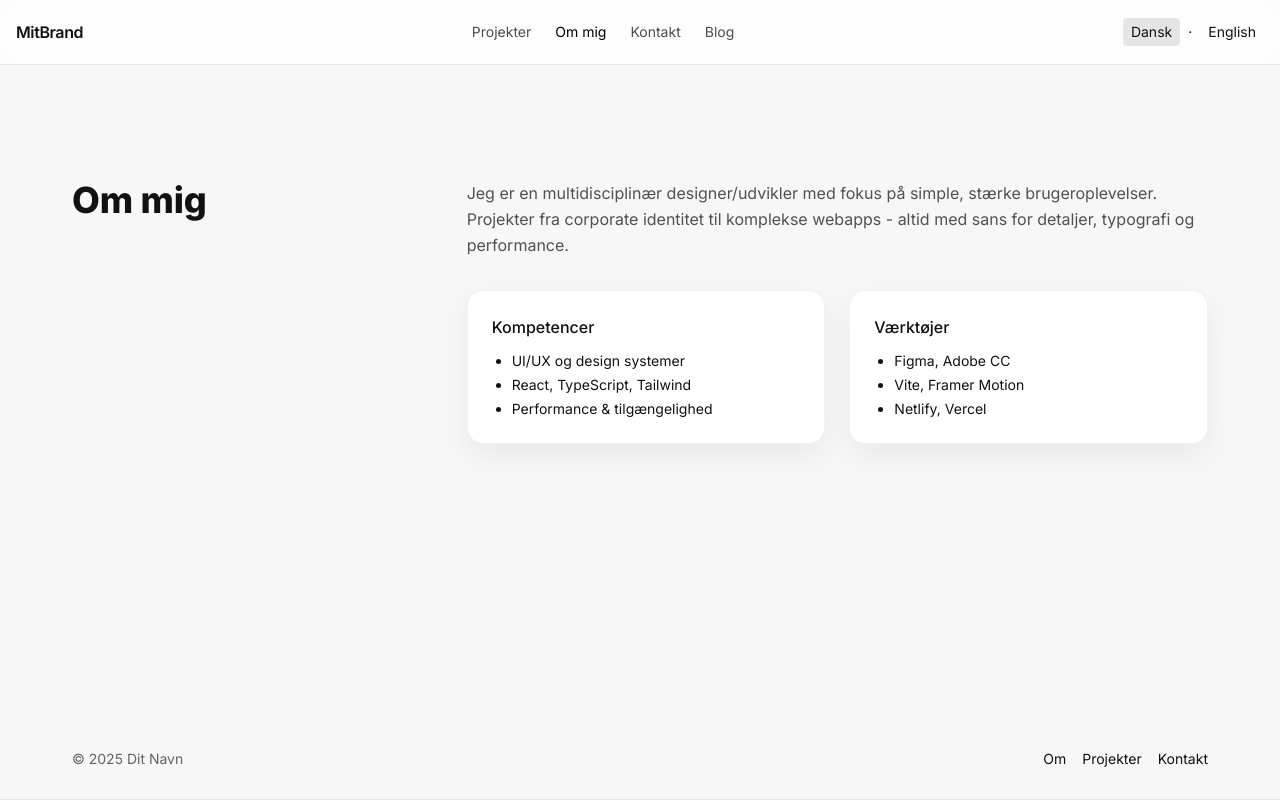
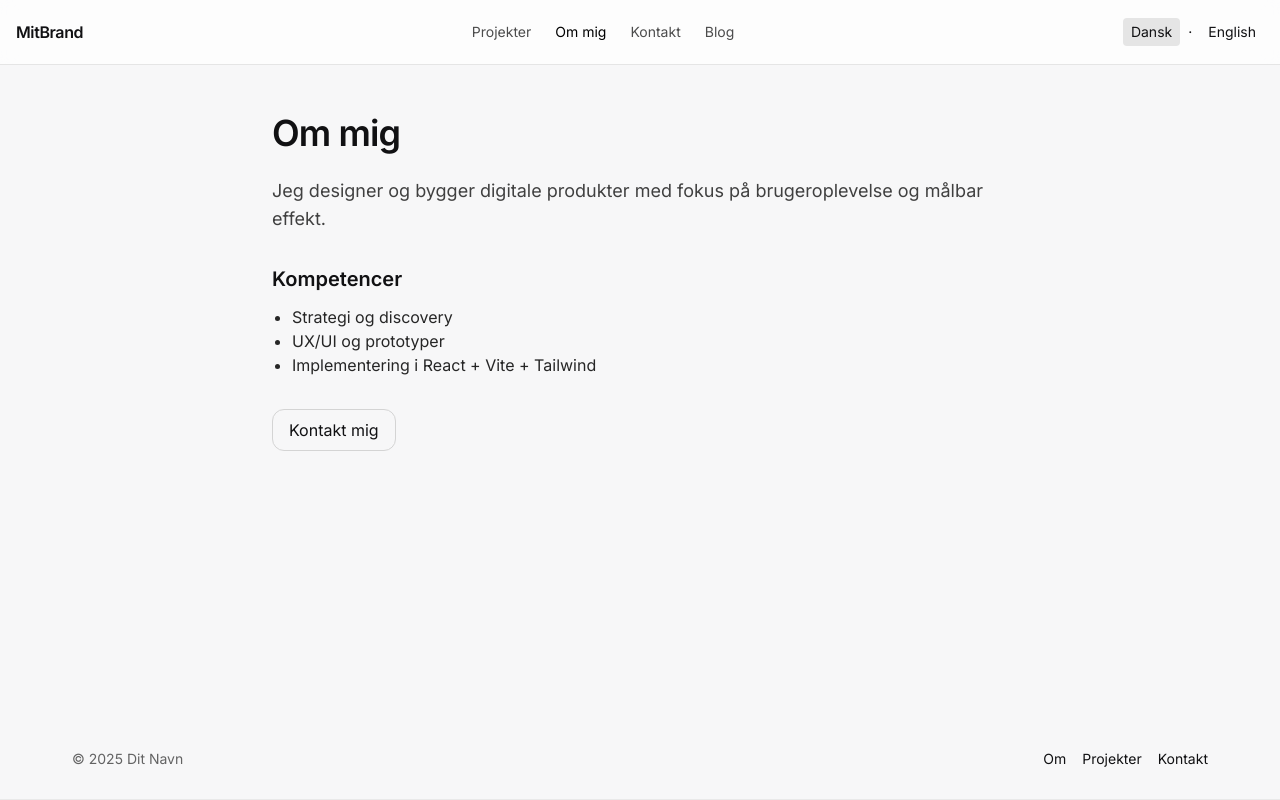
Before and after one commit to lundlund/resume, a React (Vite) app: page /about in a window 1280 px wide. Built offline with nearby package versions, Linux system fonts and the light colour scheme.

Commit message:
Update transl. on contact and project

```diff
--- a/src/locales/da/common.json
+++ b/src/locales/da/common.json
@@ -30,5 +30,20 @@
     "thanks": "Tak for din besked! Jeg vender tilbage snarest.",
     "error": "Noget gik galt under afsendelse. Prøv igen om lidt.",
     "replyTime": "Svarer typisk inden for 24 timer."
+  },
+  "about": {
+    "title": "Om mig",
+    "intro": "Jeg designer og bygger digitale produkter med fokus på brugeroplevelse og målbar effekt.",
+    "skillsTitle": "Kompetencer",
+    "skills": ["Strategi og discovery", "UX/UI og prototyper", "Implementering i React + Vite + Tailwind"],
+    "cta": "Kontakt mig"
+  },
+  "projects": {
+    "title": "Udvalgte <hi1>projekter</hi1>",
+    "lead": "Et udvalg af leverede løsninger og <hi>hurtige prototyper</hi>.",
+    "cards": [
+      { "title": "LokalAI Landing", "desc": "Konsulent-site med priskalkulator og Netlify CMS." },
+      { "title": "Talker", "desc": "Privatlivsfokuseret P2P-beskeder med circuit padding." }
+    ]
   }
 }
--- a/src/locales/en/common.json
+++ b/src/locales/en/common.json
@@ -31,5 +31,20 @@
     "thanks": "Thanks! I’ll get back to you shortly.",
     "error": "Something went wrong. Please try again.",
     "replyTime": "Typically replies within 24 hours."
+  },
+  "about": {
+    "title": "About me",
+    "intro": "I design and build digital products focused on UX and measurable impact.",
+    "skillsTitle": "Skills",
+    "skills": ["Strategy and discovery", "UX/UI and prototypes", "Implementation in React + Vite + Tailwind"],
+    "cta": "Get in touch"
+  },
+  "projects": {
+    "title": "Selected <hi1>projects</hi1>",
+    "lead": "A selection of shipped work and <hi>rapid prototypes</hi>.",
+    "cards": [
+      { "title": "LokalAI Landing", "desc": "Consultancy landing with pricing calculator and Netlify CMS." },
+      { "title": "Talker", "desc": "Privacy-first P2P messaging with circuit padding." }
+    ]
   }
 }
--- a/src/pages/About.tsx
+++ b/src/pages/About.tsx
@@ -1,42 +1,35 @@
-import React from 'react'
-import Section from '@/components/ui/Section'
-import Heading from '@/components/ui/Heading'
-import Card from '@/components/ui/Card'
+import { useTranslation } from "react-i18next";
 
-export default function About(){
+export default function About() {
+  const { t } = useTranslation(); // re-render ved sprogskift
+
   return (
-    <main>
-      <Section>
-        <div className="grid lg:grid-cols-3 gap-12">
-          <div className="lg:col-span-1">
-            <Heading size="lg">Om mig</Heading>
-          </div>
-          <div className="lg:col-span-2">
-            <p className="text-muted leading-relaxed">
-              Jeg er en multidisciplinær designer/udvikler med fokus på simple, stærke brugeroplevelser.
-              Projekter fra corporate identitet til komplekse webapps - altid med sans for detaljer, typografi og performance.
-            </p>
-            <div className="mt-8 grid sm:grid-cols-2 gap-6">
-              <Card className="p-6">
-                <h3 className="font-medium">Kompetencer</h3>
-                <ul className="mt-3 text-sm space-y-1 list-disc pl-5">
-                  <li>UI/UX og design systemer</li>
-                  <li>React, TypeScript, Tailwind</li>
-                  <li>Performance & tilgængelighed</li>
-                </ul>
-              </Card>
-              <Card className="p-6">
-                <h3 className="font-medium">Værktøjer</h3>
-                <ul className="mt-3 text-sm space-y-1 list-disc pl-5">
-                  <li>Figma, Adobe CC</li>
-                  <li>Vite, Framer Motion</li>
-                  <li>Netlify, Vercel</li>
-                </ul>
-              </Card>
-            </div>
-          </div>
-        </div>
-      </Section>
+    <main className="mx-auto max-w-3xl px-4 py-12">
+      <h1 className="text-4xl font-semibold tracking-tight">
+        {t("about.title")}
+      </h1>
+
+      <p className="mt-6 text-lg text-neutral-700 leading-7">
+        {t("about.intro")}
+      </p>
+
+      <section className="mt-8 space-y-3">
+        <h2 className="text-xl font-semibold">{t("about.skillsTitle")}</h2>
+        <ul className="list-disc pl-5 text-neutral-800">
+          <li>{t("about.skills.0")}</li>
+          <li>{t("about.skills.1")}</li>
+          <li>{t("about.skills.2")}</li>
+        </ul>
+      </section>
+
+      <section className="mt-8">
+        <a
+          href="mailto:you@example.com"
+          className="inline-flex items-center rounded-xl border border-neutral-300 px-4 py-2 hover:bg-neutral-50"
+        >
+          {t("about.cta")}
+        </a>
+      </section>
     </main>
-  )
+  );
 }
--- a/src/pages/Projects.tsx
+++ b/src/pages/Projects.tsx
@@ -1,29 +1,39 @@
-import React from 'react'
-import Section from '@/components/ui/Section'
-import Heading from '@/components/ui/Heading'
-import Card from '@/components/ui/Card'
-import { projects } from '@/data/projects'
+import { Trans, useTranslation } from "react-i18next";
+import Highlighter from "@/components/Highlighter";
 
-export default function Projects(){
+export default function Projects() {
+  useTranslation(); // abonner på sprogskift (vi bruger ikke t direkte her)
   return (
-    <main>
-      <Section>
-        <Heading size="lg">Projekter</Heading>
-        <p className="mt-3 text-muted max-w-prose">Et udvalg af arbejde på tværs af web, brand og produkt.</p>
-        <div className="mt-8 grid sm:grid-cols-2 lg:grid-cols-3 gap-6">
-          {projects.map((p)=>(
-            <Card key={p.id}>
-              <div className="aspect-video overflow-hidden rounded-2xl">
-                <img src={p.img} alt={p.title} className="w-full h-full object-cover hover:scale-[1.02] transition-transform" />
-              </div>
-              <div className="p-4 flex items-center justify-between">
-                <h3 className="font-medium">{p.title}</h3>
-                <span aria-hidden>↗</span>
-              </div>
-            </Card>
-          ))}
-        </div>
-      </Section>
+    <main className="mx-auto max-w-4xl px-4 py-12">
+      <h1 className="text-4xl font-semibold tracking-tight">
+        <Trans
+          i18nKey="projects.title"
+          components={{
+            hi1: <Highlighter>{""}</Highlighter>
+          }}
+          defaults={`Selected <hi1>projects</hi1>`}
+        />
+      </h1>
+
+      <p className="mt-6 text-lg text-neutral-700 leading-7">
+        <Trans
+          i18nKey="projects.lead"
+          components={{ hi: <Highlighter>{""}</Highlighter> }}
+          defaults={`A showcase of shipped work and <hi>rapid prototypes</hi>.`}
+        />
+      </p>
+
+      <div className="mt-10 grid gap-6 sm:grid-cols-2">
+        <article className="rounded-2xl border border-neutral-200 p-5 hover:bg-neutral-50">
+          <h3 className="text-xl font-semibold">{/* nøgle 1 */}<Trans i18nKey="projects.cards.0.title" defaults="LokalAI Landing" /></h3>
+          <p className="mt-2 text-neutral-700"><Trans i18nKey="projects.cards.0.desc" defaults="Consultancy landing with pricing calculator and Netlify CMS." /></p>
+        </article>
+
+        <article className="rounded-2xl border border-neutral-200 p-5 hover:bg-neutral-50">
+          <h3 className="text-xl font-semibold"><Trans i18nKey="projects.cards.1.title" defaults="Talker" /></h3>
+          <p className="mt-2 text-neutral-700"><Trans i18nKey="projects.cards.1.desc" defaults="Privacy-first P2P messaging with circuit padding." /></p>
+        </article>
+      </div>
     </main>
-  )
+  );
 }
```
Also changed, not shown: src/pages/Contact.tsx (+66 -26 lines).
